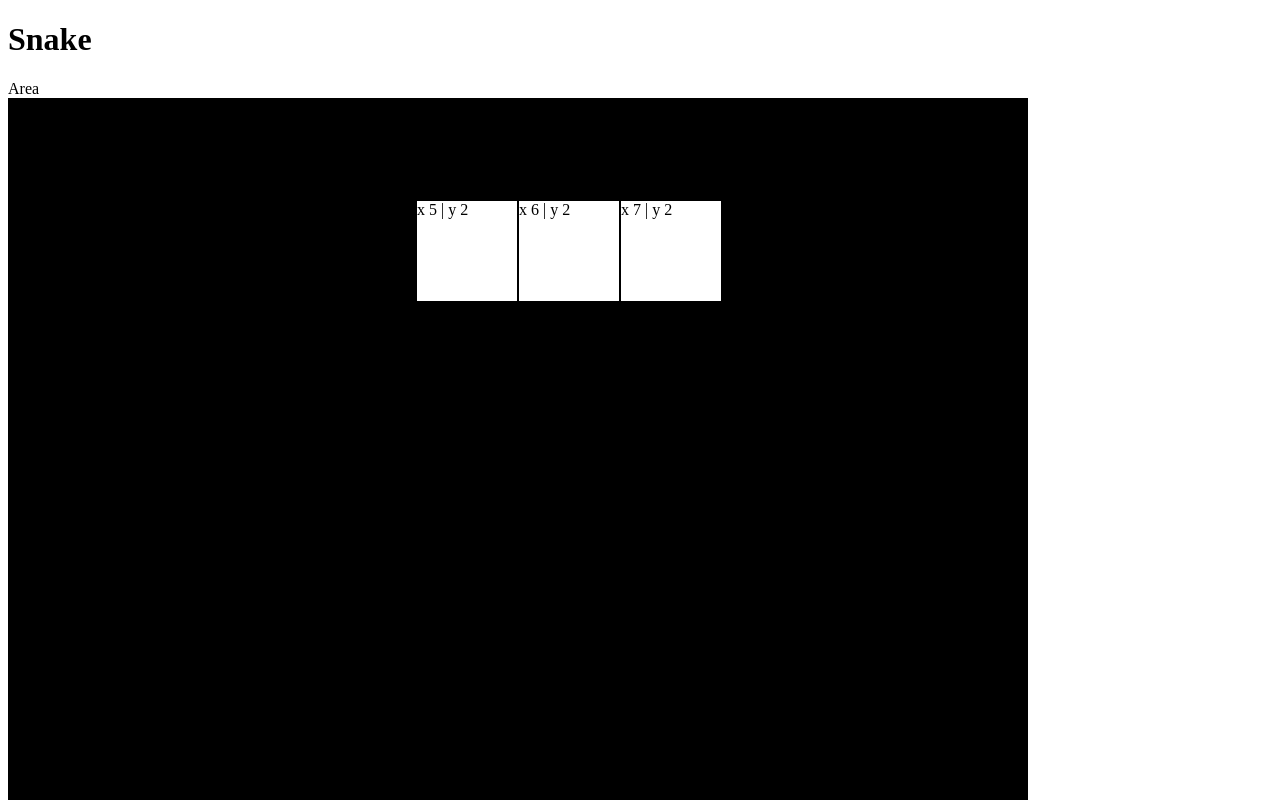
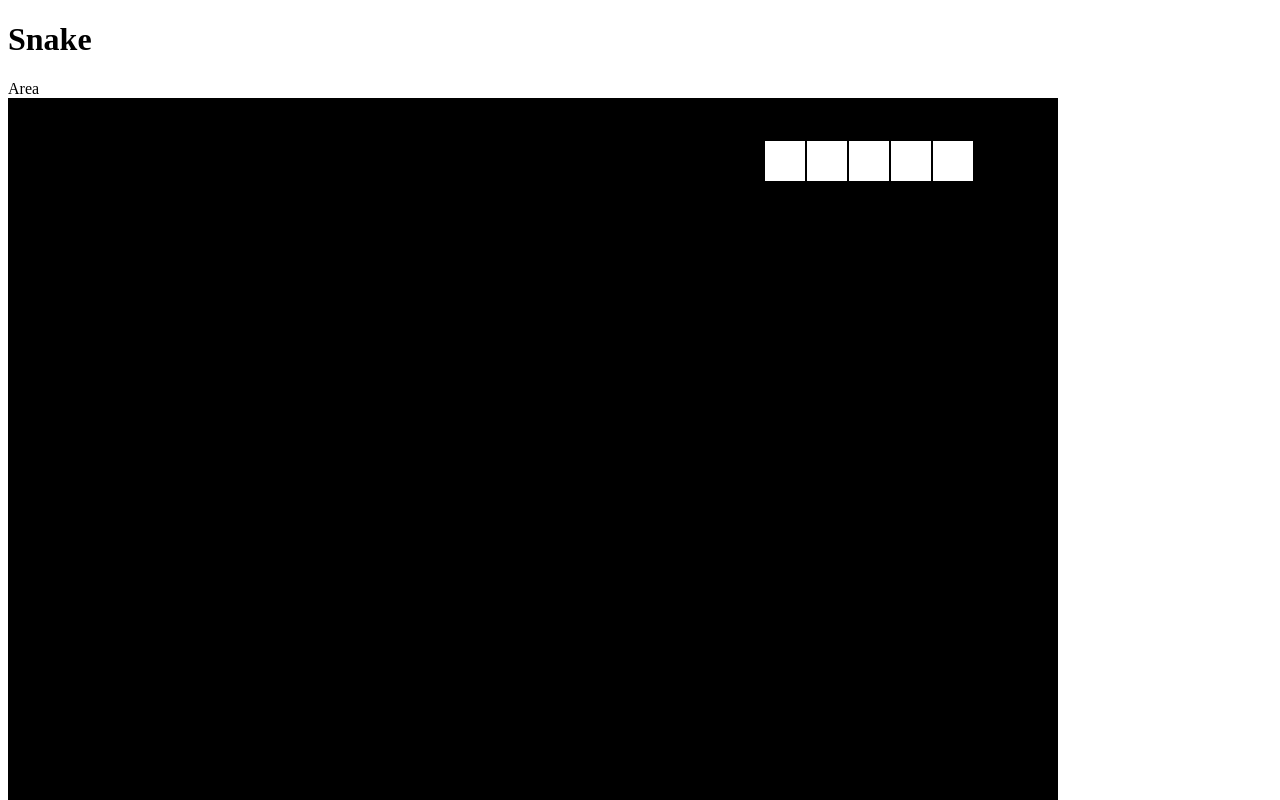
Before and after one commit to Dissmind/Web-Games, a React (Create React App) app: page /snake in a window 1280 px wide. Shown: the top 800 px of the page. Built offline with nearby package versions, Linux system fonts and the light colour scheme.

Commit message:
[ADD]: area

```diff
--- a/src/games/snake/area.jsx
+++ b/src/games/snake/area.jsx
@@ -10,8 +10,8 @@ export const Area = () => {
 
   const renderArea = () => {
 
-    const rowsCount = 10
-    const cellCount = 10
+    const rowsCount = 25
+    const cellCount = 25
 
     const rows = () => {
       const result = []
@@ -37,7 +37,6 @@ export const Area = () => {
 
 
   const headCoordinate = useSelector(headCoordinateSelector)
-  const torwald = useSelector(torwaldSelector)
 
 
   useEffect(() => {
@@ -47,7 +46,7 @@ export const Area = () => {
       const payload = {headCoordinate: headCoordinate}
 
       dispatch(step(payload))
-    }, 2000)
+    }, 500)
   }, [])
 
 
--- a/src/games/snake/area.slice.js
+++ b/src/games/snake/area.slice.js
@@ -8,7 +8,7 @@ export const TorwaldEnum = {
 }
 
 export const defaultConfig = {
-  startSnakeWidth: 3
+  startSnakeWidth: 5
 }
 
 const initialState = {
@@ -19,7 +19,6 @@ const initialState = {
   },
 
   torwald: TorwaldEnum.left,
-
 }
 
 
@@ -36,7 +35,7 @@ export const AreaSlice = createSlice({
 
       // set head coordinate
       const headCoordinate = {
-        x: 5,
+        x: 7,
         y: 2
       }
 
--- a/src/games/snake/cell.jsx
+++ b/src/games/snake/cell.jsx
@@ -27,7 +27,7 @@ export const Cell = ({xCoordinate, yCoordinate}) => {
 
   return (
     <CellStl isEmpty={isEmpty}>
-      x {xCoordinate} | y {yCoordinate}
+      {/*x {xCoordinate} | y {yCoordinate}*/}
     </CellStl>
   )
 }
@@ -35,8 +35,8 @@ export const Cell = ({xCoordinate, yCoordinate}) => {
 
 // == Styles ==
 export const CellStl = styled.div`
-  width: 100px;
-  height: 100px;
+  width: 40px;
+  height: 40px;
   border: 1px solid black;
 
   background-color: ${({isEmpty}) => isEmpty ? 'black' : 'white'};
```
